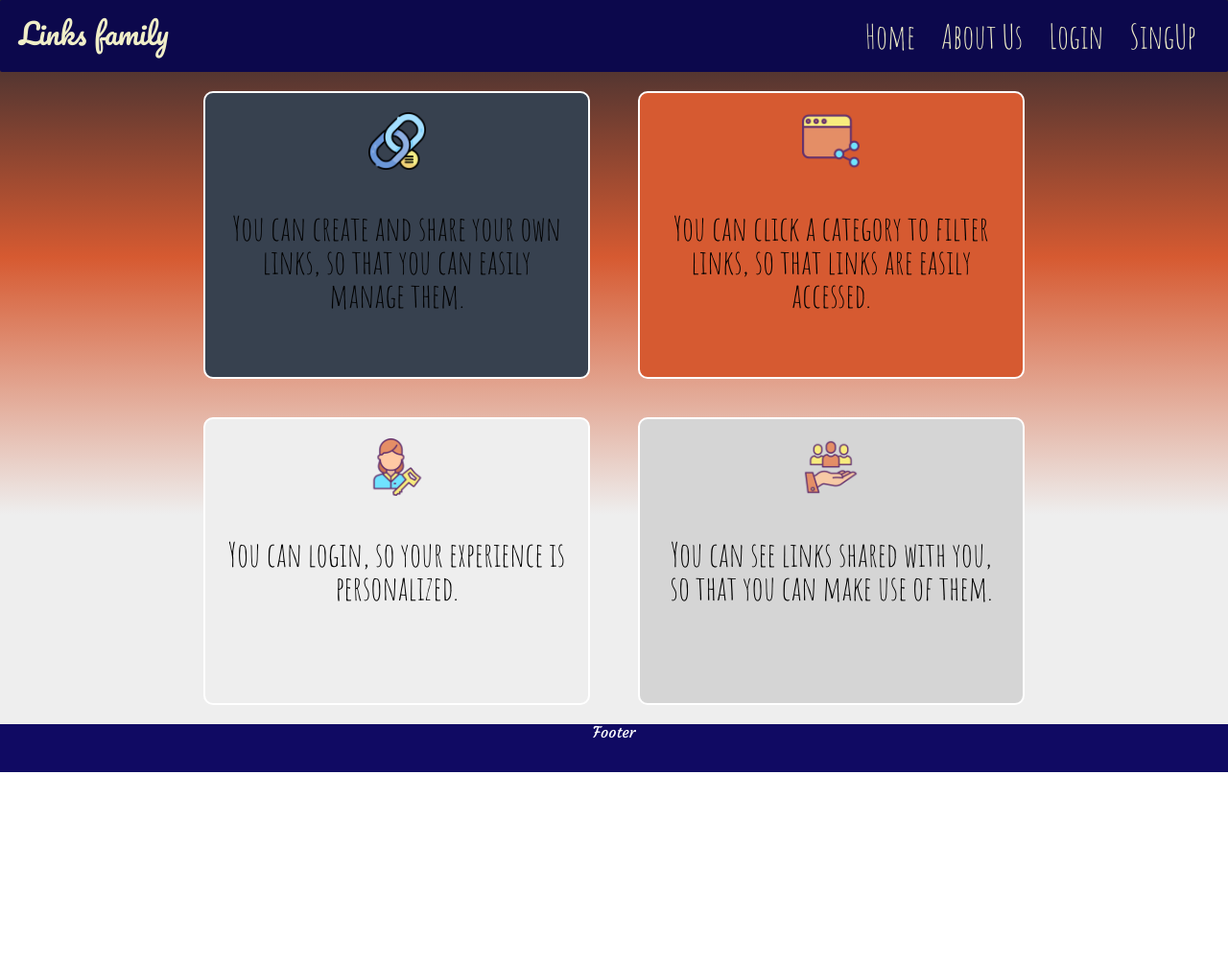
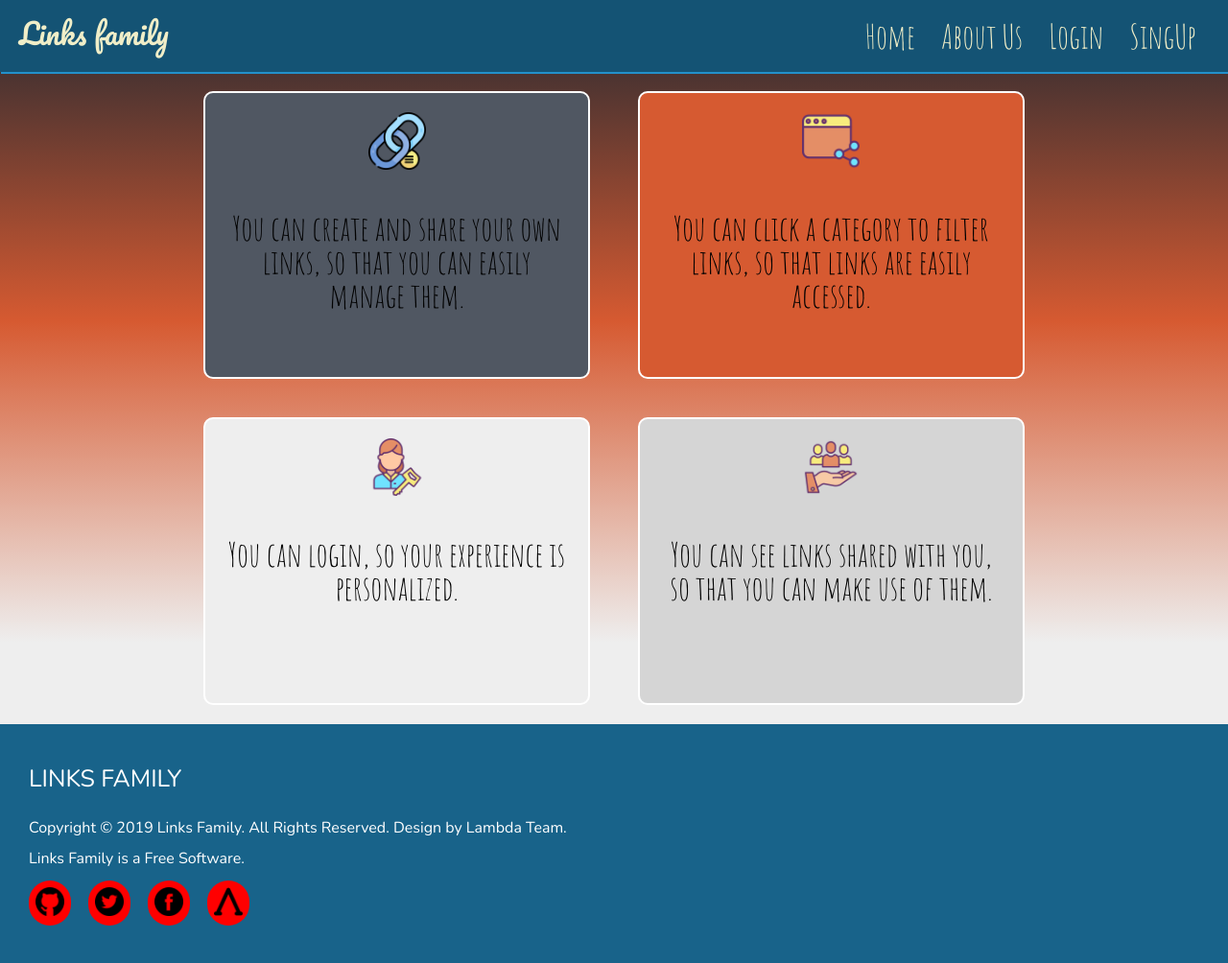
Before and after one commit to lambda-modern-day-researcher/modern-day-researcher-UI-2, a plain HTML site: page landing-page.html in a window 1280 px wide. Shown: the whole page at 96% size. Before the commit the page ends 805 px from the top, so only its background shows below. Drawn offline with nearby package versions, Linux system fonts and the light colour scheme.

Commit message:
Footer added

```diff
--- a/landing-page.html
+++ b/landing-page.html
@@ -7,7 +7,7 @@
     <meta http-equiv="X-UA-Compatible" content="ie=edge">
     <title>Modern day reserch</title>
     <link href="https://fonts.googleapis.com/css?family=Courgette|Pacifico&display=swap" rel="stylesheet">
-    <link href="https://fonts.googleapis.com/css?family=Amatic+SC|Kanit&display=swap" rel="stylesheet">
+    <link href="https://fonts.googleapis.com/css?family=Amatic+SC|Kanit|Nunito|Roboto&display=swap" rel="stylesheet">
     <link rel="stylesheet" href="css/index.css">
     <script src="js/script.js" async></script>
 </head>
@@ -59,8 +59,29 @@
         </div>
 
     </section>
-    <div class="footer">
-        <p>Footer</p>
+    <div class="bottom-bar">
+
+        <section class='footer'>
+            <div class="details">
+                <h1>LINKS FAMILY</h1>
+                <p>Copyright &copy; 2019 Links Family. All Rights Reserved. Design by Lambda Team.</br> </br> Links
+                    Family is a Free Software. </p>
+            </div>
+            <div class="links">
+                <div class="link1">
+                    <a href="#"><img src="img/github.png" alt=""></a>
+                </div>
+                <div class="link2">
+                    <a href="#"><img src="img/twitter.png" alt=""></a>
+                </div>
+                <div class="link3">
+                    <a href="#"><img src="img/facebook.png" alt=""></a>
+                </div>
+                <div class="link4">
+                    <a href="#"><img src="img/lambda.png" alt=""></a>
+                </div>
+            </div>
+        </section>
     </div>
 </body>
 
--- /dev/null
+++ b/less/bottom.less
@@ -0,0 +1,62 @@
+.bottom-bar {
+    display         : flex;
+    width           : 100%;
+    height          : 250px;
+    background-color: @footer-color;
+    flex-direction  : column;
+
+    .footer {
+        width : 45%;
+        display: flex;
+        justify-content: space-around;
+        flex-direction: column;
+        margin: 30px;
+
+        .details {
+
+            p, h1 {
+                font-family: 'Nunito', sans-serif;
+                color      : lighten(#e7e7e7, 20%);
+                padding: 15px 0;
+
+            }
+
+            h1 {
+                font-size: 25px;
+                font-family: 'Nunito', sans-serif;
+
+
+
+            }
+        }
+
+        .links {
+
+            width          : 40%;
+            display        : flex;
+            justify-content: space-between;
+
+            .link1, .link2, .link3, .link4  {
+                background-color:red;
+                border-radius: 100px;
+
+
+
+                &:hover{
+                    background-color: white;
+                }
+            }
+
+            img {
+                width : 30px;
+                height: 30px;
+                margin: 7px;
+
+
+            }
+
+        }
+
+    }
+
+}
--- a/less/index.less
+++ b/less/index.less
@@ -4,3 +4,4 @@
 @import 'landing-page.less';
 @import 'main-section.less';
 @import 'variables.less';
+@import 'bottom.less';
--- a/less/landing-page.less
+++ b/less/landing-page.less
@@ -48,3 +48,11 @@ table {
 }
 
 /*Manually style starts here*/
+
+* {
+	box-sizing: border-box;
+}
+
+html {
+	background-image: @html-background;
+}
--- a/less/main-section.less
+++ b/less/main-section.less
@@ -71,14 +71,6 @@
 
 
 @media(min-width: 500px) {
-    * {
-        box-sizing: border-box;
-    }
-
-    html {
-        background-image: @html-background;
-    }
-
 
 
     .main-section {
@@ -188,16 +180,3 @@
     }
 
 }
-
-.footer {
-    width           : 100%;
-    height          : 50px;
-    background-color: @footer-color;
-
-    p {
-        font-family: 'Courgette', cursive;
-        text-align : center;
-        color      : lighten(#f0eec8, 20%);
-
-    }
-}
--- a/less/navigation.less
+++ b/less/navigation.less
@@ -76,7 +76,8 @@
         justify-content : space-between;
         padding         : 20px;
         background-color: @nav-color;
-        border-radius   : 2px;
+        box-shadow: 1px 2px  lighten(#145374, 20%);
+
 
 
         .menu {
--- a/less/variables.less
+++ b/less/variables.less
@@ -7,23 +7,23 @@
 @background-color4: #db66e4;
 
 // ----- Colour menu ----- //
-@background-menu: linear-gradient(#c5fad9, #aceacf,#f77fee,#db66e4);
+@background-menu: linear-gradient(#c5fad9, #aceacf, #f77fee, #db66e4);
 
 
 //--------------------------------------- Desktop Variables ------------------------//
 
 // ---- Nav & Footer colours --- //
-@nav-color:#0c084c;
-@nav-text-color:#f0eec8;
-@footer-color:lighten(#0c084c, 5%);
+@nav-color     : #145374;
+@nav-text-color: #f0eec8;
+@footer-color  : lighten(#145374, 5%);
 
 // ---- Main section colours ----//
-@card1-face-color:#222831;
-@card1-back-color:#393e46;
-@card2-face-color:#d65a31;
-@card2-back-color:#d65a31;
-@card3-face-color:#eeeeee;
-@card3-back-color:#eeeeee;
-@card4-face-color:#eeeeee;
-@card4-back-color:#eeeeee;
-@html-background:linear-gradient(#222831,#d65a31, #eeeeee,#eeeeee);
+@card1-face-color: #393e46;
+@card1-back-color: #222831;
+@card2-face-color: #d65a31;
+@card2-back-color: #d65a31;
+@card3-face-color: #eeeeee;
+@card3-back-color: #eeeeee;
+@card4-face-color: #eeeeee;
+@card4-back-color: #eeeeee;
+@html-background: linear-gradient(#222831, #d65a31, #eeeeee, #eeeeee);
```
Also changed, not shown: css/index.css, img/facebook.png (added), img/github.png (added), img/lambda.png (added), img/twitter.png (added).
